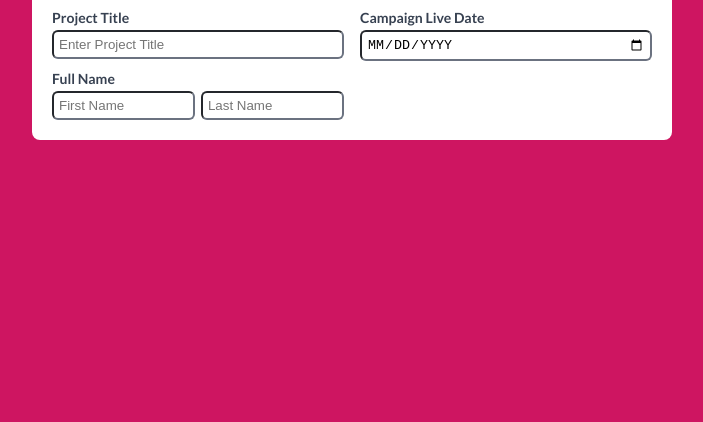
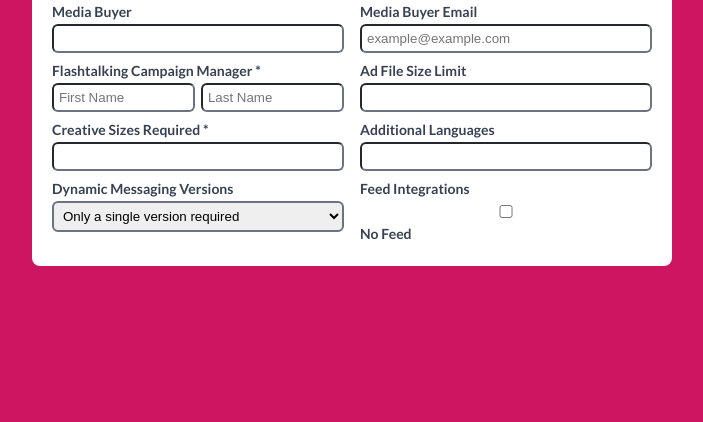
Before and after one commit to bmehdi-mediaocean/production-website, a React app: page / in a window 1280 px wide. Shown: the part 378-800 px from the top of the page, without its empty margins (288-991 px from the left). Built offline with nearby package versions, Linux system fonts and the light colour scheme.

Commit message:
Added in more fields

```diff
--- a/src/components/BriefingForm.js
+++ b/src/components/BriefingForm.js
@@ -12,28 +12,30 @@ class BriefingForm extends React.Component {
                     <div className={styles.forms}>
                         <h2>Project Details</h2>
                         <div className={styles.halfSections + ' ' + styles.leftSections}>
-                            <label htmlFor='projectTitle'>Project Title</label>
+                            <label htmlFor='projectTitle'>Project Title <span className={styles.required}>*</span></label>
                             <input
                                 type='text'
                                 name='projectTitle'
-                                placeholder='Enter Project Title'
+                                required
                             />
                         </div>
                         <div className={styles.halfSections + ' ' + styles.rightSections}>
-                            <label htmlFor='campaignLiveDate'>Campaign Live Date</label>
+                            <label htmlFor='campaignLiveDate'>Campaign Live Date <span className={styles.required}>*</span></label>
                             <input
                                 type='date'
                                 name='campaignLiveDate'
                                 placeholder='DD-MM-YYYY'
+                                required
                             />
                         </div>
                         <div className={styles.halfSections + ' ' + styles.leftSections}>
-                            <label htmlFor='fullName'>Full Name</label>
+                            <label htmlFor='fullName'>Full Name <span className={styles.required}>*</span></label>
                             <input
                                 className={styles.halfInput + ' ' + styles.leftInput}
                                 type='text'
                                 name='firstName'
                                 placeholder='First Name'
+                                required
                             />
                             <input
                                 className={styles.halfInput + ' ' + styles.rightInput}
@@ -41,6 +43,81 @@ class BriefingForm extends React.Component {
                                 name='lastName'
                                 placeholder='Last Name'
                             />
+                        </div>
+                        <div className={styles.halfSections + ' ' + styles.rightSections}>
+                            <label htmlFor='email'>Email <span className={styles.required}>*</span></label>
+                            <input
+                                type='email'
+                                name='email'
+                                placeholder='example@example.com'
+                                required
+                            />
+                        </div>
+                        <div className={styles.halfSections + ' ' + styles.leftSections}>
+                            <label htmlFor='mediaBuyer'>Media Buyer</label>
+                            <input
+                                type='text'
+                                name='mediaBuyer'
+                            />
+                        </div>
+                        <div className={styles.halfSections + ' ' + styles.rightSections}>
+                            <label htmlFor='mediaBuyerEmail'>Media Buyer Email</label>
+                            <input
+                                type='email'
+                                name='mediaBuyerEmail'
+                                placeholder='example@example.com'
+                            />
+                        </div>
+                        <div className={styles.halfSections + ' ' + styles.leftSections}>
+                            <label htmlFor='ftCM'>Flashtalking Campaign Manager <span className={styles.required}>*</span></label>
+                            <input
+                                className={styles.halfInput + ' ' + styles.leftInput}
+                                type='text'
+                                name='ftCMFirstName'
+                                placeholder='First Name'
+                                required
+                            />
+                            <input
+                                className={styles.halfInput + ' ' + styles.rightInput}
+                                type='text'
+                                name='ftCMLastName'
+                                placeholder='Last Name'
+                            />
+                        </div>
+                        <div className={styles.halfSections + ' ' + styles.rightSections}>
+                            <label htmlFor='adFileLimit'>Ad File Size Limit</label>
+                            <input
+                                type='text'
+                                name='adFileLimit'
+                            />
+                        </div>
+                        <div className={styles.halfSections + ' ' + styles.leftSections}>
+                            <label htmlFor='sizesRequired'>Creative Sizes Required <span className={styles.required}>*</span></label>
+                            <input
+                                type='text'
+                                name='sizesRequired'
+                                required
+                            />
+                        </div>
+                        <div className={styles.halfSections + ' ' + styles.rightSections}>
+                            <label htmlFor='addLanguages'>Additional Languages</label>
+                            <input
+                                type='text'
+                                name='addLanguages'
+                            />
+                        </div>
+                        <div className={styles.halfSections + ' ' + styles.leftSections}>
+                            <label htmlFor='dynVersions'>Dynamic Messaging Versions</label>
+                            <select name='dynVersions'  className={styles.select}>
+                                <option>Only a single version required</option>
+                                <option>2 - 5 versions</option>
+                                <option>6 - 20 versions</option>
+                                <option>20+ versions</option>
+                            </select>
+                        </div>
+                        <div className={styles.halfSections + ' ' + styles.rightSections}>
+                            <label>Feed Integrations</label>
+                            <input type='checkbox' name='noFeed' /><label htmlFor='noFeed'>No Feed</label>
                         </div>
                     </div>
                 </div>
--- a/src/components/BriefingForm.module.scss
+++ b/src/components/BriefingForm.module.scss
@@ -96,3 +96,16 @@ input[type=date] {
 .rightInput {
     margin-left: 1%;
 }
+
+select {
+    border-width: 2px;
+    border-color: rgb(107, 114, 128);
+    padding: 5px;
+    border-radius: 0.375rem; /* 6px */
+    width: 100%;
+}
+
+select:focus {
+    border-color: #ec4899;
+    outline: 0;
+}
```
